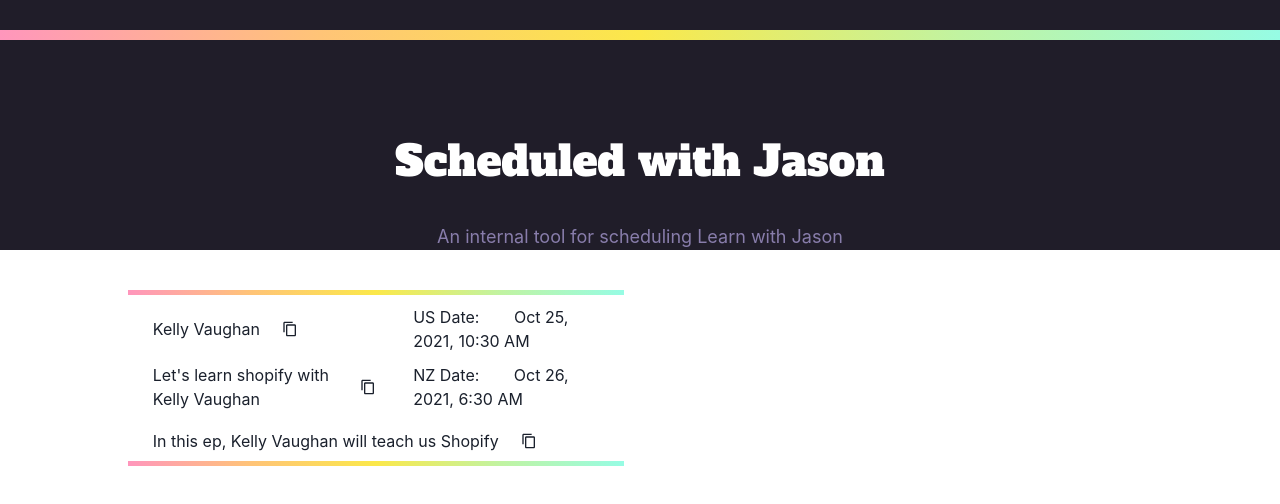
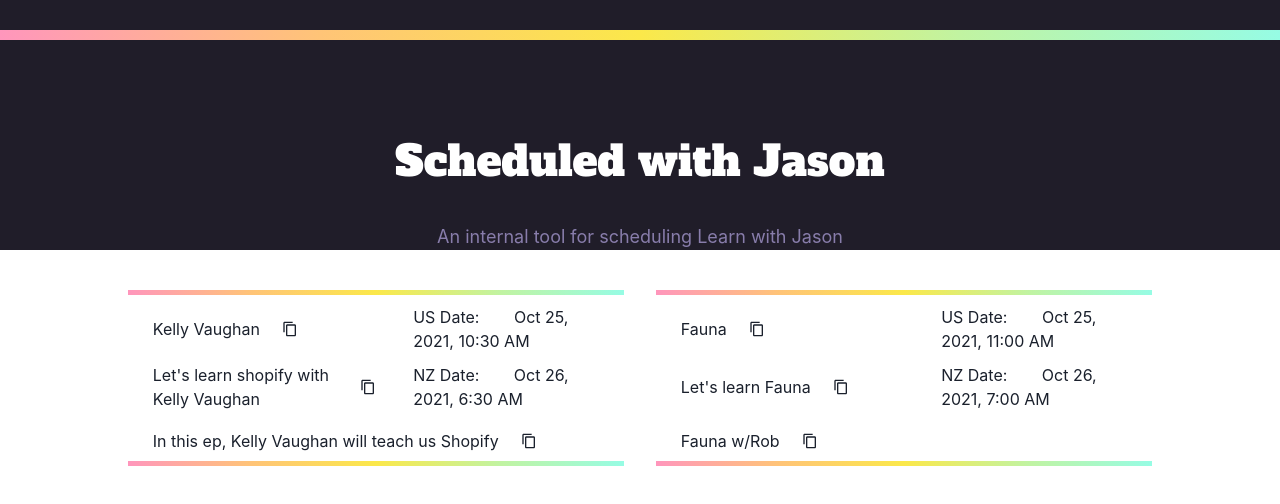
Before and after one commit to MVAodhan/schedule-with-Jason, a Next.js app: page / in a window 1280 px wide. Shown: the top 504 px of the page. Built offline with nearby package versions, Linux system fonts and the light colour scheme.

Commit message:
working with json data

```diff
--- a/components/Container.js
+++ b/components/Container.js
@@ -1,14 +1,47 @@
 import { Box, Grid } from "@chakra-ui/react";
 
 import Episode from "./Episode";
+import { DateTime } from "luxon";
 
-const Container = ({ usDate, nzDate, name, description, data }) => {
+const Container = ({ data }) => {
   return (
     <Box as="main" h="100%" w="80vw" d="flex" justifyContent="center">
       <Grid templateColumns="repeat(2, 1fr)" gap={8} w="100%" mt="40px">
-        <Box w="100%">
-          <Episode data={data} usDate={usDate} nzDate={nzDate} />
-        </Box>
+        {data.map((data) => {
+          let objFromData = DateTime.fromISO(`${data.us_date}T${data.us_time}`);
+
+          //Creating the base date object in PT, so the initial date can be entered into the db as PT
+          let ptObj = DateTime.fromObject(
+            {
+              day: objFromData.c.day,
+              hour: objFromData.c.hour,
+              minute: objFromData.c.minute,
+              month: objFromData.c.month,
+              year: objFromData.c.year,
+            },
+            { zone: "America/Los_Angeles" }
+          );
+
+          //Formatting the Pt object to a friendly user format
+          let usDate = ptObj.toFormat("ff");
+
+          // Converting the PT object to a a NZ object
+          let nzObj = ptObj.setZone("Pacific/Auckland");
+
+          // Formatting the NZ object to a friendly user format
+          let nzDate = nzObj.toFormat("ff");
+          return (
+            <Box w="100%" key={data.id}>
+              <Episode
+                key={data.id}
+                data={data}
+                usDate={usDate}
+                nzDate={nzDate}
+              />
+            </Box>
+          );
+        })}
+
         <Box w="100%" h="10"></Box>
       </Grid>
     </Box>
--- a/components/Episode.js
+++ b/components/Episode.js
@@ -6,7 +6,7 @@
 import CopyButton from "./CopyButton";
 
 const Episode = ({ data, usDate, nzDate }) => {
-  const { guest, title, description } = data[0];
+  const { guest, title, description } = data;
   const { isCopied, handleCopy } = useClipboard();
   return (
     <Box>
--- a/data.json
+++ b/data.json
@@ -11,9 +11,9 @@
 {
 "id": 2,
 "created_at": "2021-10-11T06:32:18+00:00",
-"guest": "Fauna ",
+"guest": "Fauna",
 "us_date": "2021-10-25",
-"us_time": "10:30:00",
+"us_time": "11:00:00",
 "title" : "Let's learn Fauna",
 "description": "Fauna w/Rob"
 }
--- a/pages/index.js
+++ b/pages/index.js
@@ -5,37 +5,12 @@
 import styles from "../styles/Home.module.css";
 
 const axios = require("axios");
-import { DateTime } from "luxon";
 
 import Header from "../components/Header";
 import Container from "../components/Container";
 
 export default function Home({ data }) {
-  const name = data[0].guest;
-  const description = data[0].description;
   // Making an object date and timefrom Supabase Date data
-  let objFromData = DateTime.fromISO(`${data[0].us_date}T${data[0].us_time}`);
-
-  //Creating the base date object in PT, so the initial date can be entered into the db as PT
-  let ptObj = DateTime.fromObject(
-    {
-      day: objFromData.c.day,
-      hour: objFromData.c.hour,
-      minute: objFromData.c.minute,
-      month: objFromData.c.month,
-      year: objFromData.c.year,
-    },
-    { zone: "America/Los_Angeles" }
-  );
-
-  //Formatting the Pt object to a friendly user format
-  let usDate = ptObj.toFormat("ff");
-
-  // Converting the PT object to a a NZ object
-  let nzObj = ptObj.setZone("Pacific/Auckland");
-
-  //Formatting the NZ object to a friendly user format
-  let nzDate = nzObj.toFormat("ff");
 
   return (
     <div className={styles.container}>
@@ -46,7 +21,7 @@
       </Head>
       <Header />
 
-      <Container usDate={usDate} nzDate={nzDate} data={data} />
+      <Container data={data} />
     </div>
   );
 }
```
